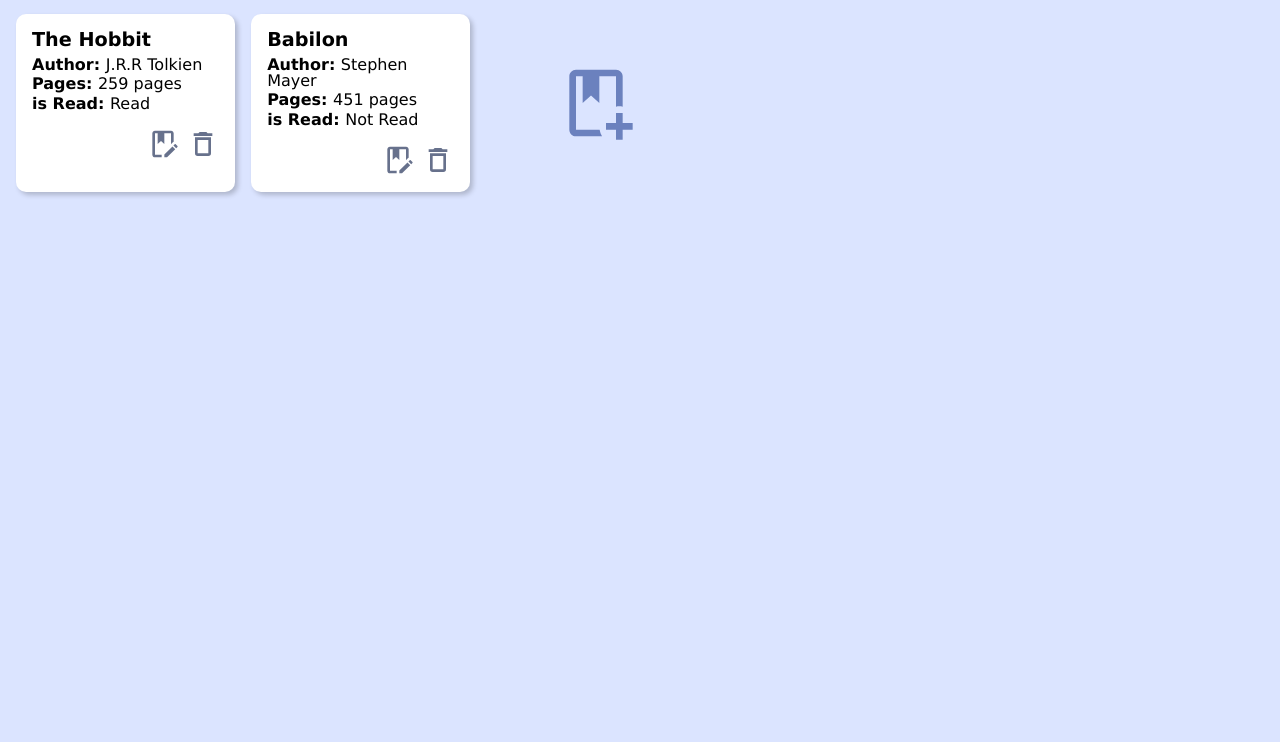
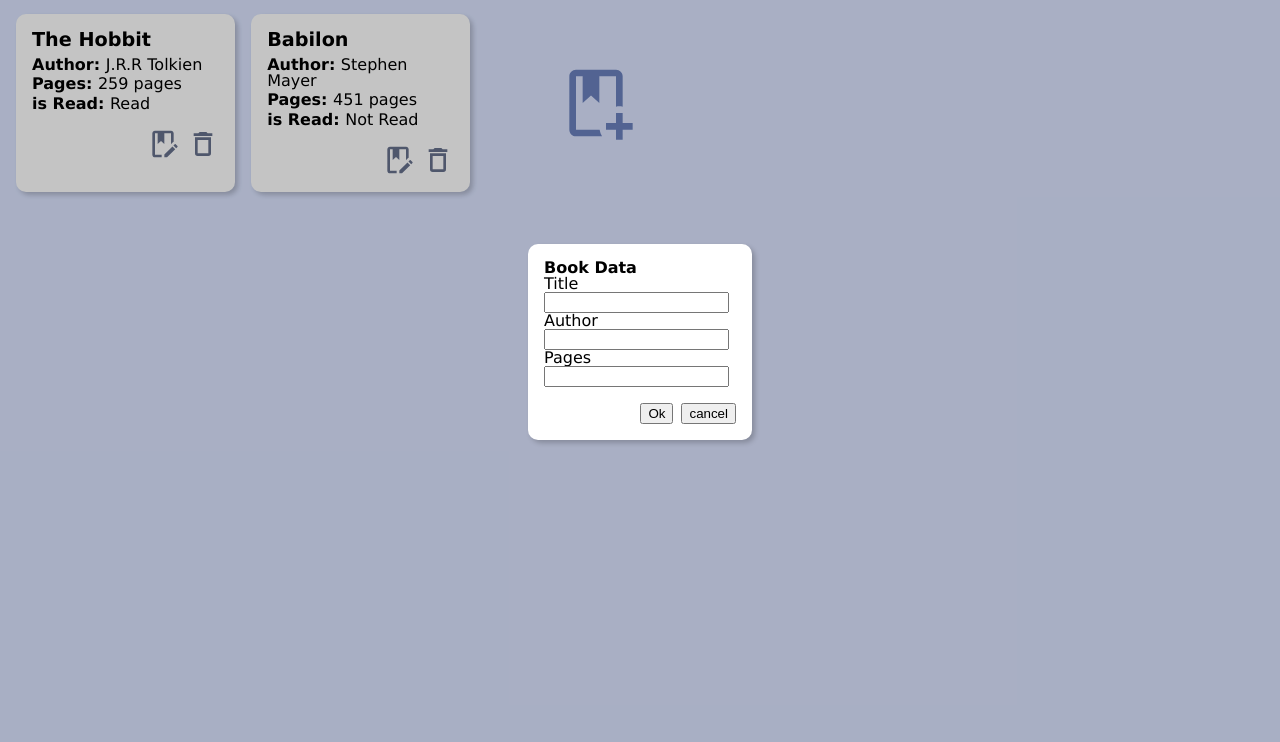
Before and after one commit to AlcaldeLeonardo/library, a plain HTML site: page index.html in a window 1280 px wide. Shown: the part 58-800 px from the top of the page. Drawn offline with Linux system fonts and the light colour scheme.

Commit message:
Basic Modal done
Additionally I fixed the minimum width of the cards

```diff
--- a/css/index.css
+++ b/css/index.css
@@ -26,6 +26,7 @@ main{
 
 .card {
     width: 15%;
+    min-width: 150px;
     background-color: white;
     border-radius: 10px;
     box-shadow: 3px 3px 5px rgba(0, 0, 0, 0.205);
@@ -88,3 +89,13 @@ main{
 .cardPlus__btn:hover{
     color: #31406b;
 }
+
+.modalContainer{
+    background-color: rgba(0, 0, 0, 0.233);
+    width: 100vw;
+    height: 100vh;
+    position: absolute;
+    display: flex;
+    justify-content: center;
+    align-items: center;
+}
--- a/index.html
+++ b/index.html
@@ -8,6 +8,19 @@
     <link rel="stylesheet" href="css/index.css">
 </head>
 <body>
+    <div class="modalContainer">
+        <div class="modal card">
+            <h2 class="modal__title title">Book Data</h2>
+            <label class="modal__label"for="boockTitle">Title</label><input class="modal__input" id="boockTitle" name="boockTitle"type="text">
+            <label class="modal__label"for="bookAuthor">Author</label><input class="modal__input" id="bookAuthor" name="bookAuthor" type="text">
+            <label class="modal__label"for="bookPages">Pages</label><input class="modal__input" id="bookPages" name="bookPages" type="text">
+            <div class="modal__buttonBox buttonBox">
+                <button type="button">Ok</button>
+                <button type="button">cancel</button>
+            </div>
+
+        </div>
+    </div>
     <header class="header">
         <h1 class="header__title title">Libray Project</h1>
     </header>
@@ -18,7 +31,7 @@
                 <p class="cardbook__author author">J.R.R Tolkien</p>
                 <p class="cardbook__page page">259 pages</p>
                 <p class="cardbook__isRead isRead">Read</p>
-                <div class="buttonBox">
+                <div class="cardbook__buttonBox buttonBox">
                     <svg class="buttonBox__edit buttonBox__btn btn" xmlns="http://www.w3.org/2000/svg" viewBox="0 0 24 24"><title>book edit</title><path d="M6 20H11V22H6C4.89 22 4 21.11 4 20V4C4 2.9 4.89 2 6 2H18C19.11 2 20 2.9 20 4V10.3C19.78 10.42 19.57 10.56 19.39 10.74L18 12.13V4H13V12L10.5 9.75L8 12V4H6V20M22.85 13.47L21.53 12.15C21.33 11.95 21 11.95 20.81 12.15L19.83 13.13L21.87 15.17L22.85 14.19C23.05 14 23.05 13.67 22.85 13.47M13 19.96V22H15.04L21.17 15.88L19.13 13.83L13 19.96Z" /></svg>
 
                     <svg class="buttonBox__delete buttonBox__btn btn" xmlns="http://www.w3.org/2000/svg" viewBox="0 0 24 24"><title>delete</title><path d="M6,19A2,2 0 0,0 8,21H16A2,2 0 0,0 18,19V7H6V19M8,9H16V19H8V9M15.5,4L14.5,3H9.5L8.5,4H5V6H19V4H15.5Z" /></svg>
```
